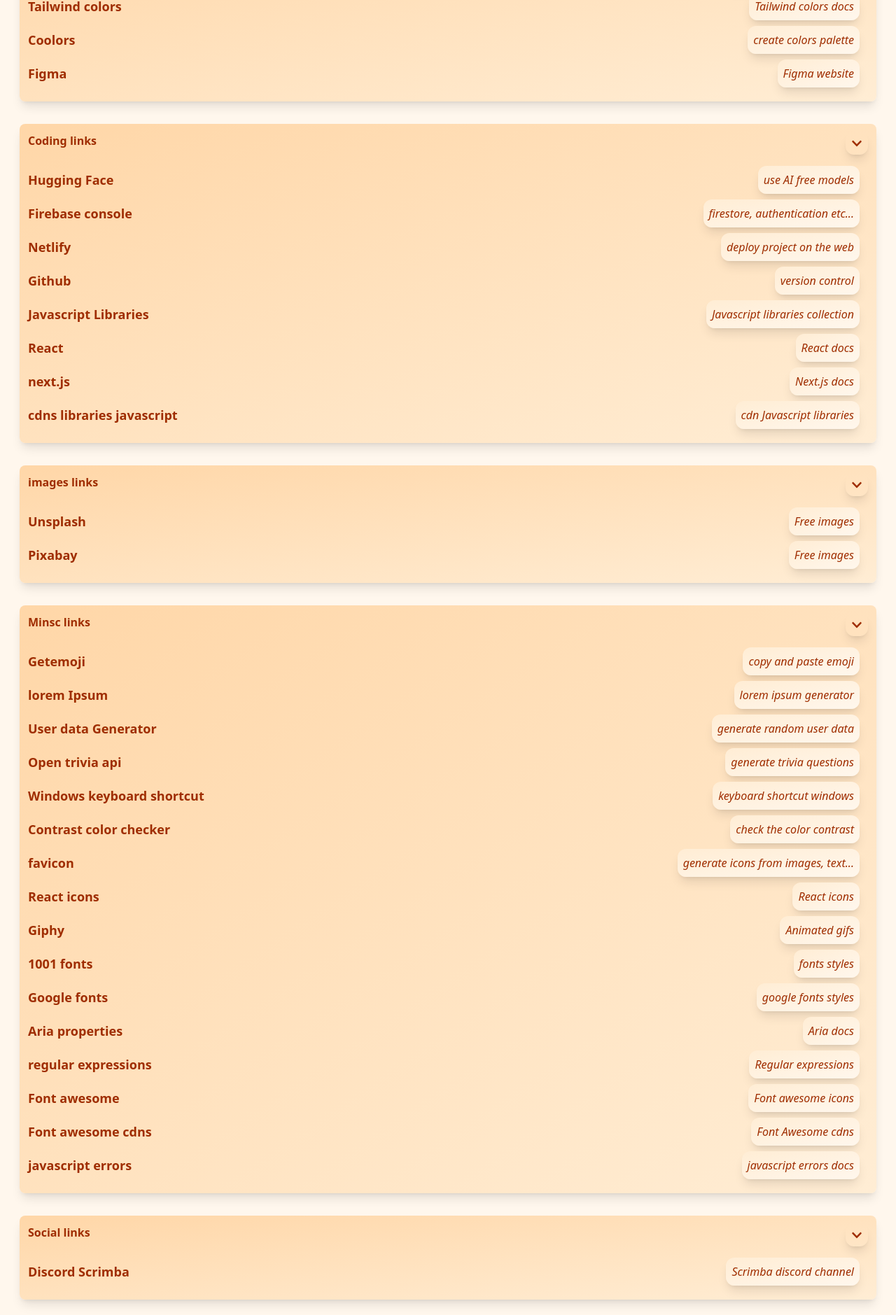
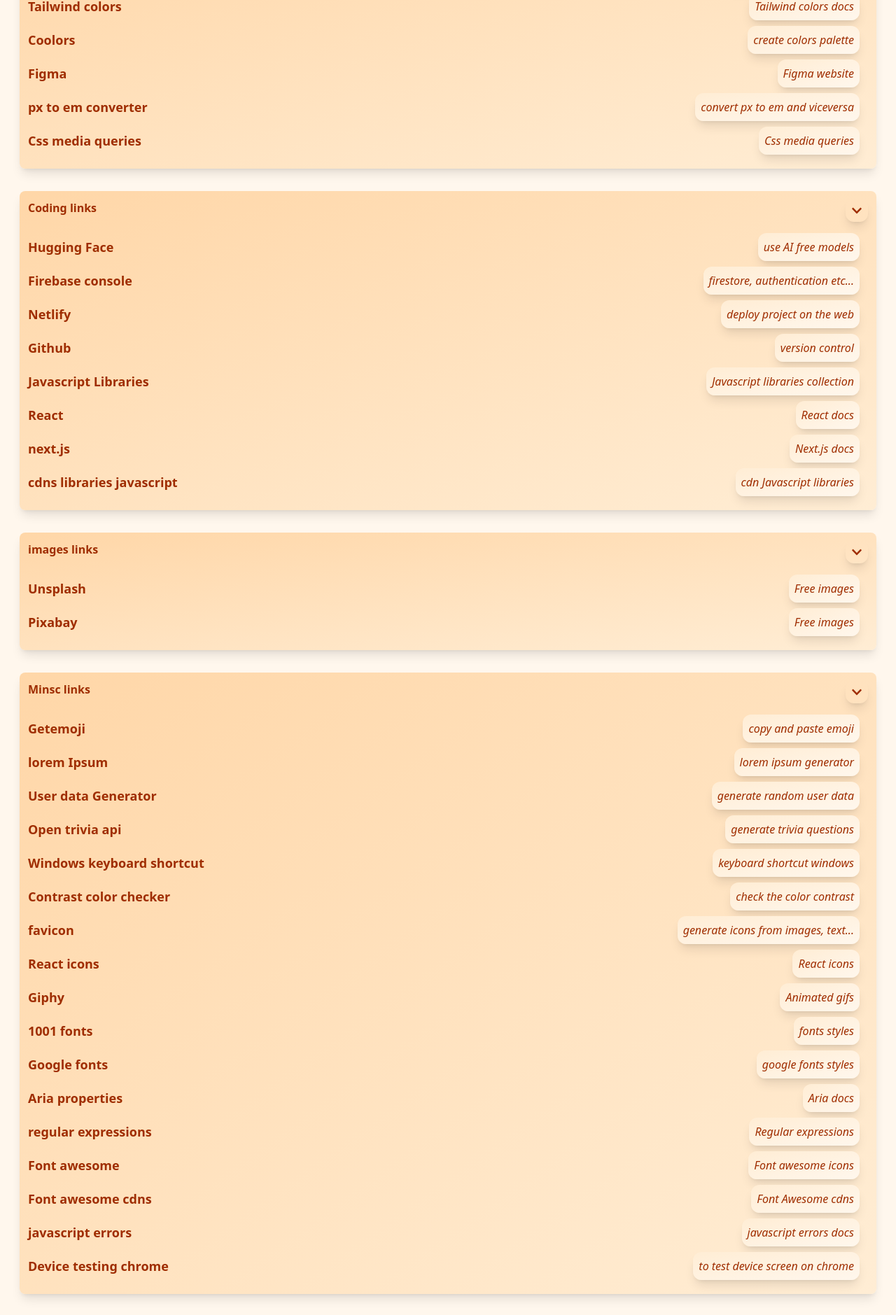
Before and after one commit to gyo82v/webLinks, a React (Vite) app: page / in a window 1280 px wide. Shown: the part 203-2082 px from the top of the page at 70% size. Built offline with nearby package versions, Linux system fonts and the light colour scheme.

Commit message:
Added 3 new links

```diff
--- a/src/components/categories/Minsc.jsx
+++ b/src/components/categories/Minsc.jsx
@@ -32,6 +32,7 @@
             <Li href="https://fontawesome.com/" name="Font awesome">Font awesome icons</Li>
             <Li href="https://cdnjs.com/libraries/font-awesome" name="Font awesome cdns" >Font Awesome cdns</Li>
             <Li href="https://developer.mozilla.org/en-US/docs/Web/JavaScript/Reference/Errors" name="javascript errors">javascript errors docs</Li>
+            <Li href="https://developer.chrome.com/docs/devtools/device-mode?hl=it" name="Device testing chrome"> to test device screen on chrome</Li>
         </Section>
     )
 }
--- a/src/components/categories/Styles.jsx
+++ b/src/components/categories/Styles.jsx
@@ -17,6 +17,10 @@
             >
                 Figma website
             </Li>
+            <Li href="https://www.w3schools.com/tags/ref_pxtoemconversion.asp" name="px to em converter">convert px to em and viceversa</Li>
+            <Li href="https://developer.mozilla.org/en-US/docs/Web/CSS/CSS_media_queries/Using_media_queries" name="Css media queries">
+              Css media queries
+            </Li>
         </Section>
     )
 }
```
